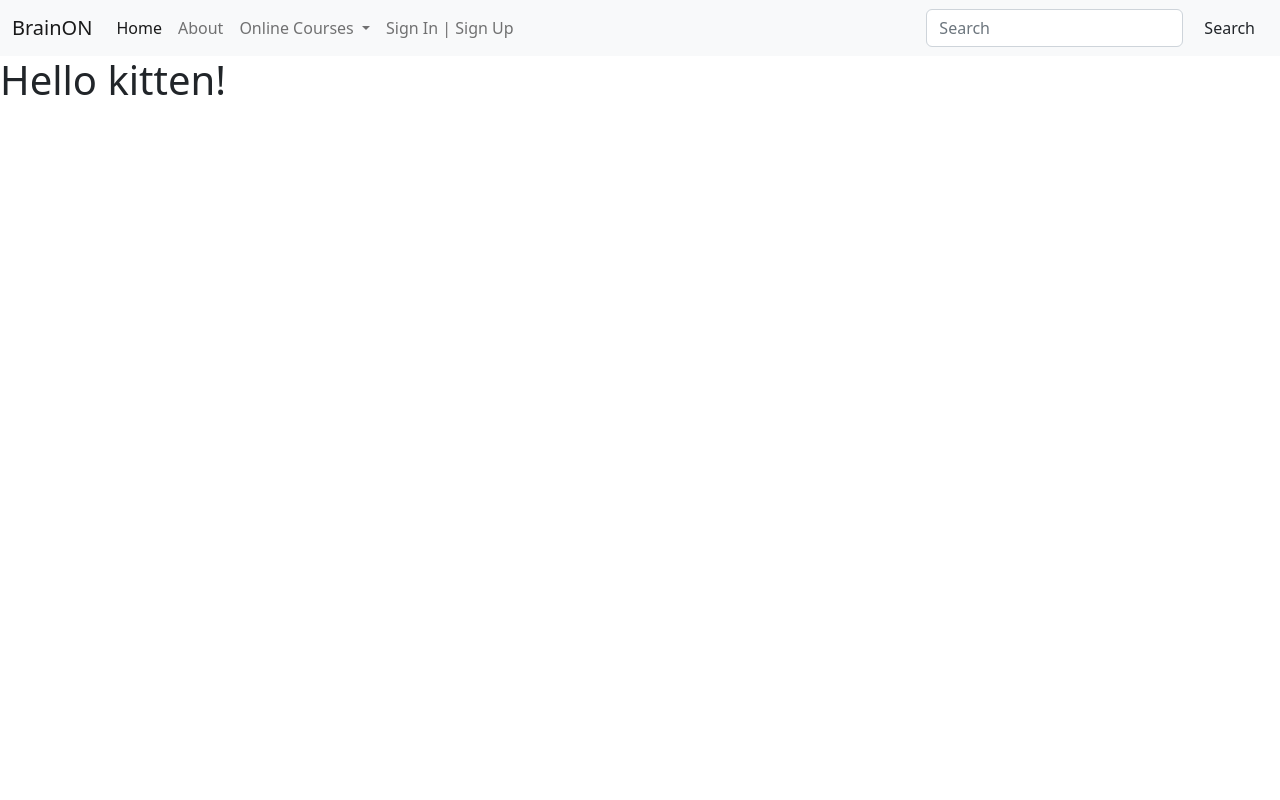
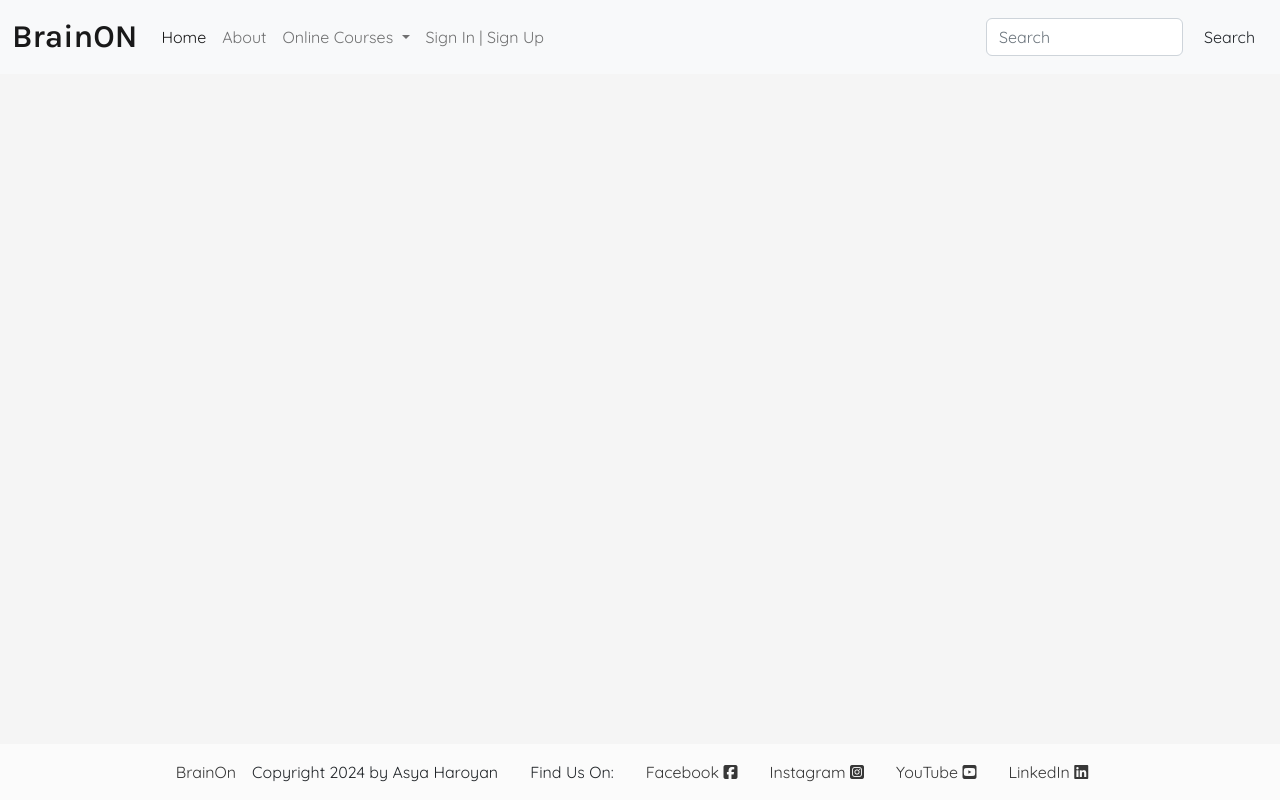
Before and after one commit to asyaharoyan/test-olp, a Django app: page / in a window 1280 px wide. Run offline with Django 4.2, Linux system fonts and the light colour scheme; some libraries are stand-ins or nearby versions.

Commit message:
Add styling for the footer and navbar

```diff
--- a/static/css/base.css
+++ b/static/css/base.css
@@ -6,7 +6,9 @@
     --main-font: 'Quicksand', 'serif';
 
     /* Colors */
-    --background: #eeece6;
+    --background: #f5f5f5;
+    --grey: #fbfbfb;
+    --black: #373737;
     --light-blue: #9FE7F5;
     --blue: #429EBD;
     --dark-blue: #053F5C;
@@ -14,10 +16,46 @@
     --orange: #F27F0C;
 }
 
+html, body {
+    height: 100%;
+}
+
+body {
+    display: flex;
+    flex-direction: column;
+    font-family: var(--main-font);
+}
+
 /* Header */
-
+.logo {
+    font-family: var(--title);
+    font-size: 2rem;
+    font-weight: 600;
+}
 
 /* Main */
-
+main {
+    flex: 1 0 auto;
+    background-color: var(--background);
+}
 
 /* Footer */
+footer {
+    flex-shrink: 0;
+    background-color: var(--grey);
+    display: flex;
+    flex-direction: row;
+    justify-content: center;
+    align-items: center;
+}
+
+.social-icons, .footer-text {
+    height: 1.5rem;
+    margin: 1rem;
+}
+
+footer a {
+    list-style: none;
+    text-decoration: none;
+    color: var(--black);
+}
--- a/templates/base.html
+++ b/templates/base.html
@@ -11,6 +11,7 @@
     {% endblock %}
 
     {% block onload_js %}
+    <script src="https://kit.fontawesome.com/74774a4a16.js" crossorigin="anonymous"></script>
     <script src="https://cdnjs.cloudflare.com/ajax/libs/bootstrap/5.2.3/js/bootstrap.min.js" integrity="sha512-1/RvZTcCDEUjY/CypiMz+iqqtaoQfAITmNSJY17Myp4Ms5mdxPS5UV7iOfdZoxcGhzFbOm6sntTKJppjvuhg4g==" crossorigin="anonymous" referrerpolicy="no-referrer"></script>
     {% endblock %}
 
@@ -20,10 +21,12 @@
     <header>
         <nav class="navbar navbar-expand-lg bg-light">
             <div class="container-fluid">
-              <a class="navbar-brand" href="#">BrainON</a>
+              <a class="navbar-brand logo" href="#">BrainON</a>
               <button class="navbar-toggler" type="button" data-bs-toggle="collapse" data-bs-target="#navbarScroll" aria-controls="navbarScroll" aria-expanded="false" aria-label="Toggle navigation">
                 <span class="navbar-toggler-icon"></span>
               </button>
+
+              <!-- Navigation items -->
               <div class="collapse navbar-collapse" id="navbarScroll">
                 <ul class="navbar-nav me-auto my-2 my-lg-0 navbar-nav-scroll" style="--bs-scroll-height: 100px;">
                   <li class="nav-item">
@@ -57,6 +60,32 @@
           </nav>
     </header>
 
-    <h1>Hello kitten!</h1>
+    <!-- Main -->
+    <main>
+        {% block content %}
+
+        {% endblock %}
+    </main>
+
+
+    <!-- Footer -->
+    <footer>
+        <a href="http://" target="_blank" rel="noopener noreferrer" aria-label="Linked - Openes in a new">
+            BrainOn</a>
+        <p class="footer-text">Copyright 2024 by Asya Haroyan</p>
+        <p class="footer-text">Find Us On:</p>
+        <a href="http://" target="_blank" rel="noopener noreferrer" aria-label="Linked - Openes in a new" class="social-icons">
+           Facebook <i class="fa-brands fa-square-facebook"></i>
+        </a>
+        <a href="http://" target="_blank" rel="noopener noreferrer" aria-label="Linked - Openes in a new" class="social-icons">
+            Instagram <i class="fa-brands fa-square-instagram"></i>
+         </a>
+         <a href="http://" target="_blank" rel="noopener noreferrer" aria-label="Linked - Openes in a new" class="social-icons">
+            YouTube <i class="fa-brands fa-square-youtube"></i>
+         </a>
+         <a href="http://" target="_blank" rel="noopener noreferrer" aria-label="Linked - Openes in a new" class="social-icons">
+            LinkedIn <i class="fa-brands fa-linkedin"></i>
+         </a>
+    </footer>
 </body>
 </html>
```
